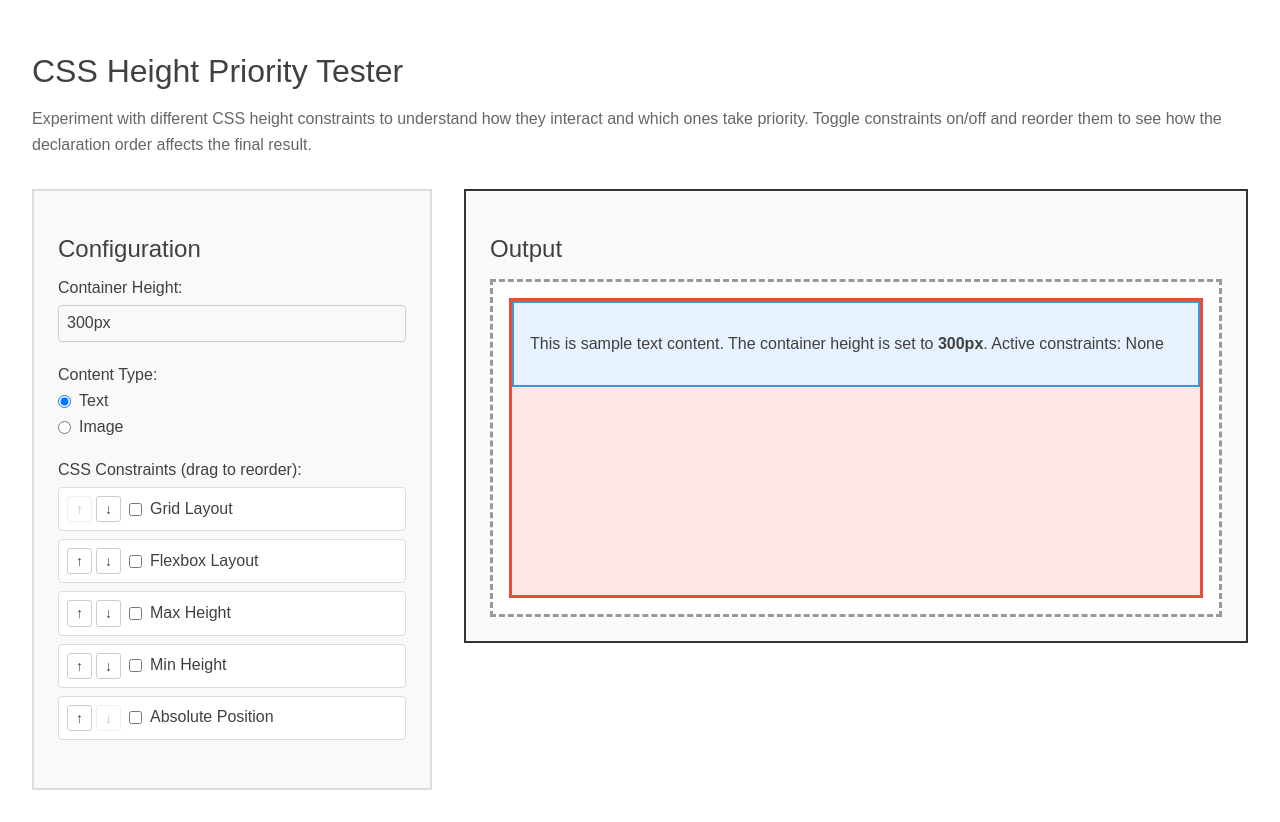
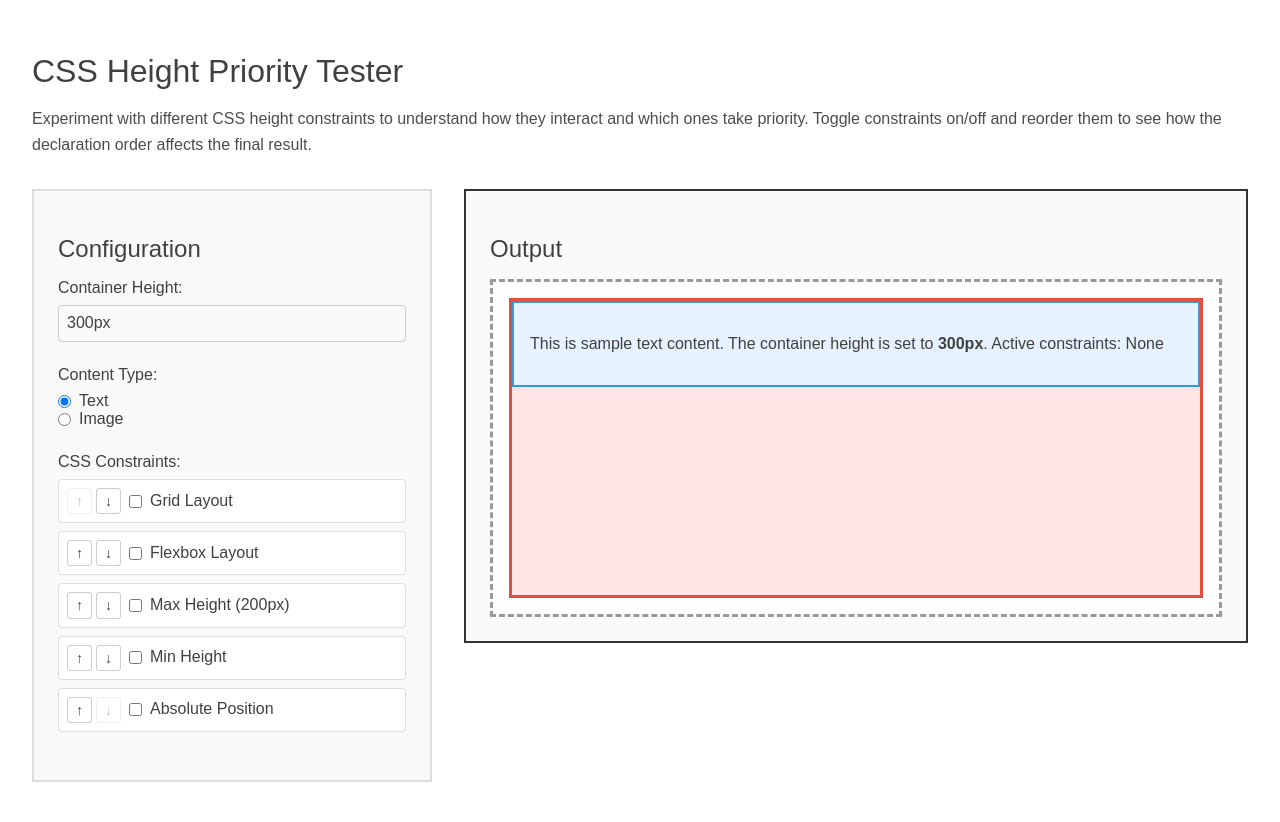
Before and after one commit to aneuhold/web-mini-apps, a Next.js app: page /css-height-tester in a window 1280 px wide. Built offline with nearby package versions, Linux system fonts and the light colour scheme; a web font is replaced by a local one.

Commit message:
Try and cleanup styles a little

```diff
--- a/app/(routes)/css-height-tester/page.module.css
+++ b/app/(routes)/css-height-tester/page.module.css
@@ -6,7 +6,6 @@
 
 .header {
   margin-bottom: 2rem;
-}
 
   .title {
     font-size: 2rem;
@@ -14,8 +13,9 @@
   }
 
   .description {
-  color: #666;
+    color: hsl(0 0% 0% / 0.7);
     line-height: 1.6;
+  }
 }
 
 .content {
@@ -30,15 +30,27 @@
   border: 2px solid #ddd;
   padding: 1.5rem;
   background: #f9f9f9;
+
+  .configSection {
+    margin-bottom: 1.5rem;
+  }
+
+  .radioGroup {
+    display: flex;
+    flex-direction: column;
+  }
+
+  .radioLabel {
+    display: flex;
+    align-items: center;
+    gap: 0.5rem;
+    cursor: pointer;
+  }
 }
 
 .sectionTitle {
   font-size: 1.5rem;
   margin-bottom: 1rem;
-}
-
-.configSection {
-  margin-bottom: 1.5rem;
 }
 
 .label {
@@ -53,19 +65,6 @@
   border: 1px solid #ccc;
   border-radius: 4px;
   font-size: 1rem;
-}
-
-.radioGroup {
-  display: flex;
-  flex-direction: column;
-  gap: 0.5rem;
-}
-
-.radioLabel {
-  display: flex;
-  align-items: center;
-  gap: 0.5rem;
-  cursor: pointer;
 }
 
 .constraintsList {
--- a/app/(routes)/css-height-tester/page.tsx
+++ b/app/(routes)/css-height-tester/page.tsx
@@ -1,6 +1,6 @@
 'use client';
 
-import { useState } from 'react';
+import { useMemo, useState } from 'react';
 import styles from './page.module.css';
 
 type ContentType = 'text' | 'image';
@@ -24,7 +24,7 @@ export default function Page() {
   const [constraints, setConstraints] = useState<CssConstraint[]>([
     { id: '1', name: 'Grid Layout', className: 'constrainByGrid', enabled: false },
     { id: '2', name: 'Flexbox Layout', className: 'constrainByFlex', enabled: false },
-    { id: '3', name: 'Max Height', className: 'constrainMaxHeight', enabled: false },
+    { id: '3', name: 'Max Height (200px)', className: 'constrainMaxHeight', enabled: false },
     { id: '4', name: 'Min Height', className: 'constrainMinHeight', enabled: false },
     { id: '5', name: 'Absolute Position', className: 'constrainByAbsolute', enabled: false }
   ]);
@@ -70,10 +70,12 @@ export default function Page() {
   };
 
   // Build class names for the container and content
-  const containerClasses = [
-    styles.exampleContainer,
-    ...constraints.filter((c) => c.enabled).map((c) => styles[c.className])
-  ].join(' ');
+  const containerClasses = useMemo<string>(() => {
+    return [
+      styles.exampleContainer,
+      ...constraints.filter((c) => c.enabled).map((c) => styles[c.className])
+    ].join(' ');
+  }, [constraints]);
 
   const contentClasses = [
     styles.exampleContent,
@@ -201,7 +203,7 @@ export default function Page() {
 
           {/* CSS Constraints */}
           <div className={styles.configSection}>
-            <label className={styles.label}>CSS Constraints (drag to reorder):</label>
+            <label className={styles.label}>CSS Constraints:</label>
             <div className={styles.constraintsList}>
               {constraints.map((constraint, index) => (
                 <div key={constraint.id} className={styles.constraintItem}>
```
Also changed, not shown: 1 other file (tests, documents, lock files or other folders). Lines whose indentation alone changed are shown as unchanged.
